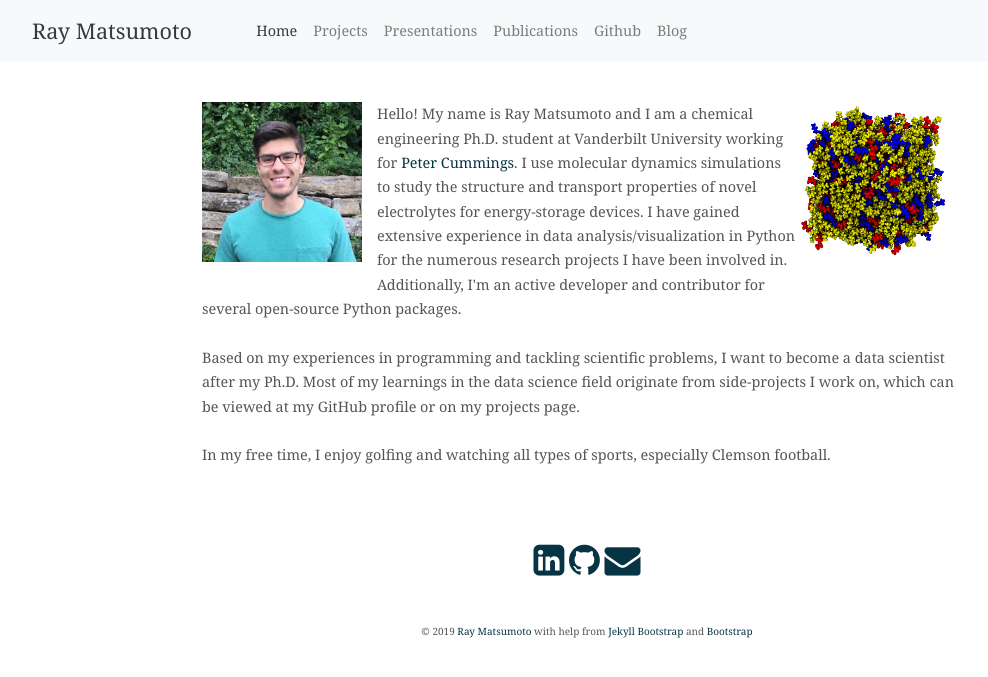
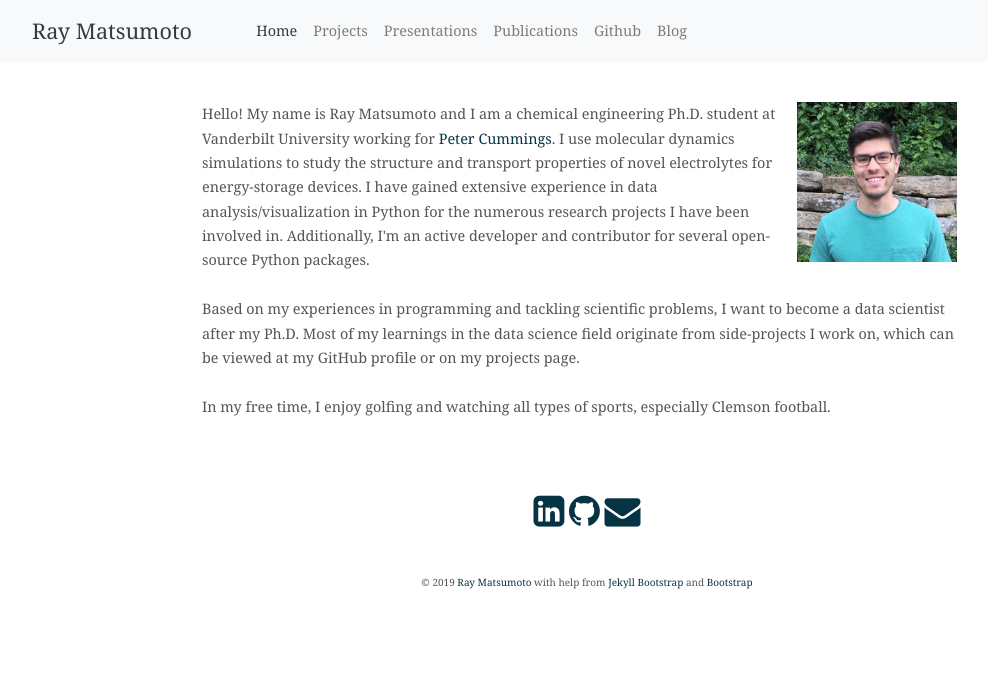
Before and after one commit to rmatsum836/rmatsum836.github.io, a Jekyll site: the page built from index.md, in a window 1280 px wide. Shown: the top 677 px of the page, without its empty margins (53-1041 px from the left). Built offline with Jekyll 4.4.1, drawn with Linux system fonts in a browser that asks for light colours; nearby versions of some CDN libraries.

Commit message:
Remove molsim snapshot

```diff
--- a/index.md
+++ b/index.md
@@ -5,9 +5,9 @@ layout: default
 
 <div style="max-width:800px;margin-left:auto;margin-right:auto;padding-top:40px;padding-bottom:20px;padding-left:15px;padding-right:15px">
 
-  <img style="float: right; margin: 0px 15px 15px 0px;" src="/images/website-image.png" width="160" height="160" />
+  <!--<img style="float: right; margin: 0px 15px 15px 0px;" src="/images/website-image.png" width="160" height="160" />-->
 
-  <img style="float: left; margin: 0px 15px 15px 0px;" src="/images/ray.jpeg" width="160" height="160" />
+  <img style="float: right; margin: 0px 15px 15px 0px;" src="/images/ray.jpeg" width="160" height="160" />
 
    <p>Hello! My name is Ray Matsumoto and I am a
    chemical engineering Ph.D. student at Vanderbilt
```
